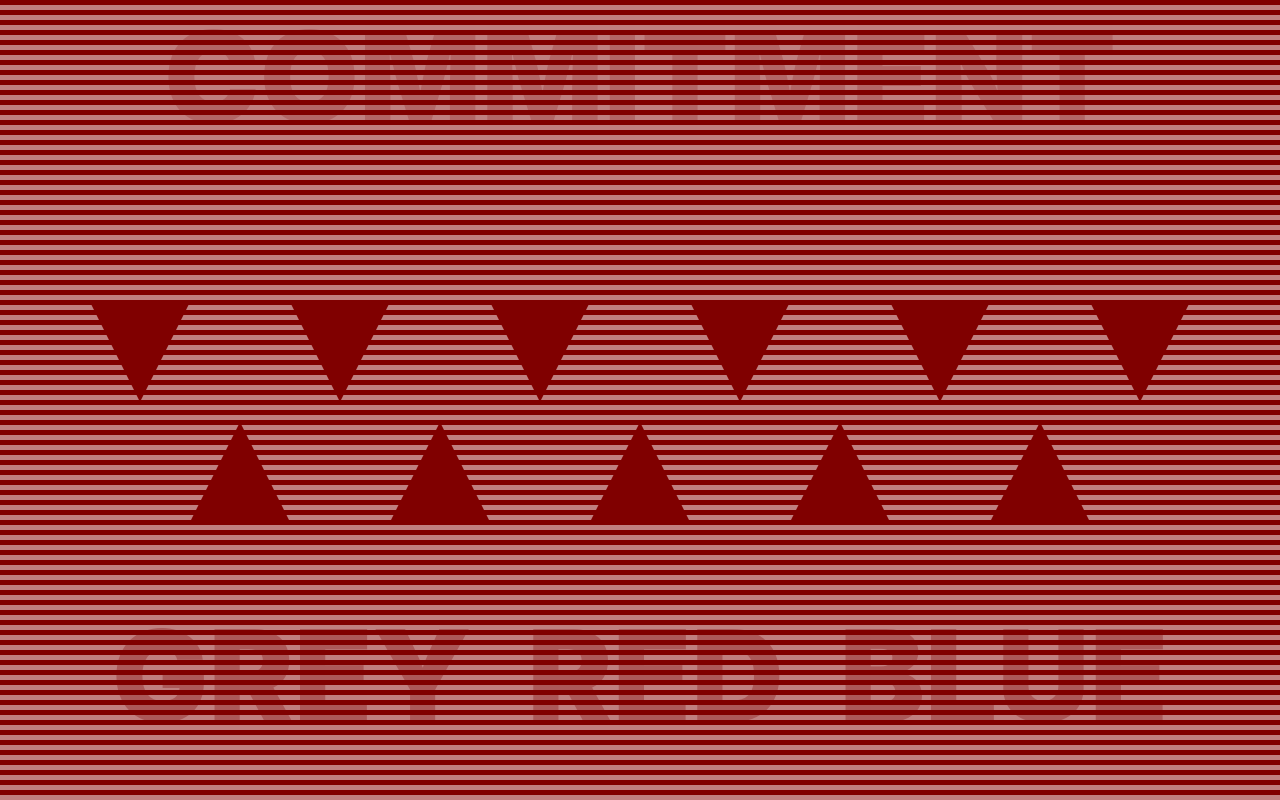
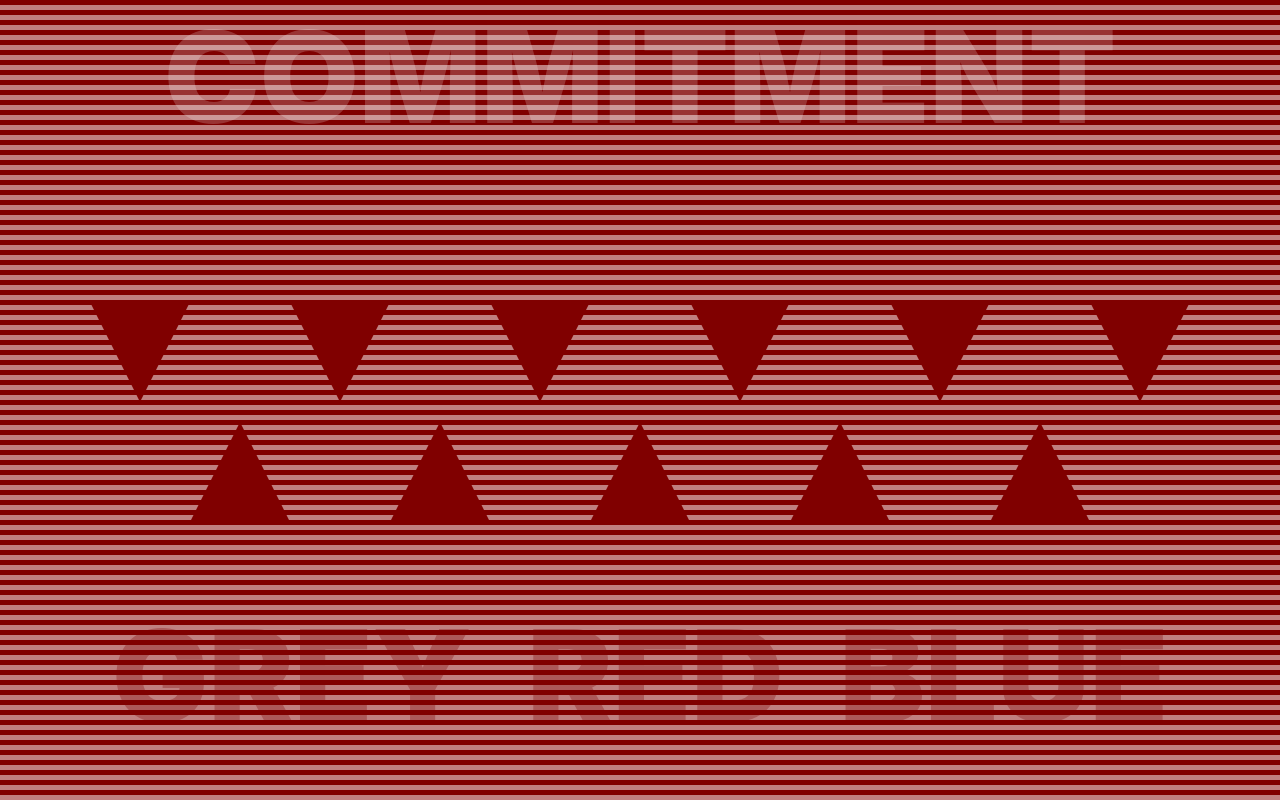
Before and after one commit to XanderNelson/commitment, a plain HTML site: page index.html in a window 1280 px wide. Drawn offline with nearby package versions, Linux system fonts and the light colour scheme.

Commit message:
heading change to white

```diff
--- a/css/canvas.css
+++ b/css/canvas.css
@@ -44,7 +44,7 @@ body{
 } */
 
 h1{
-  color: #800000;
+  color: white;
   font-size: 800%;
   text-align: center;
   vertical-align: middle;
```
